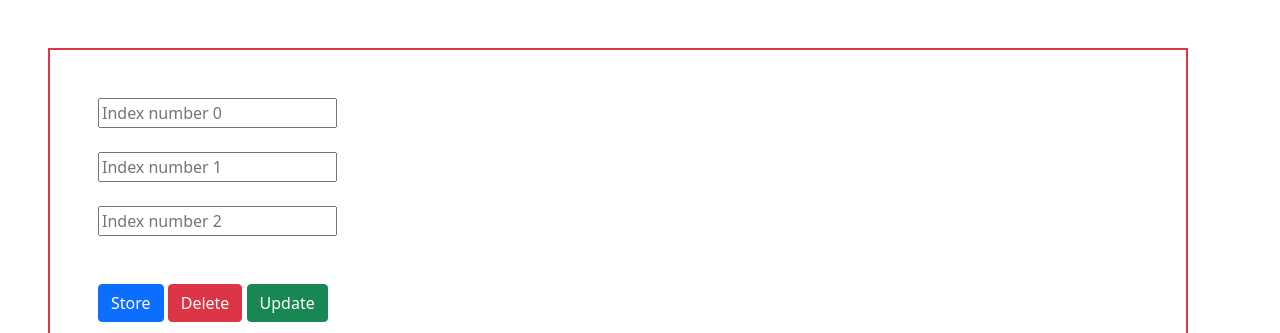
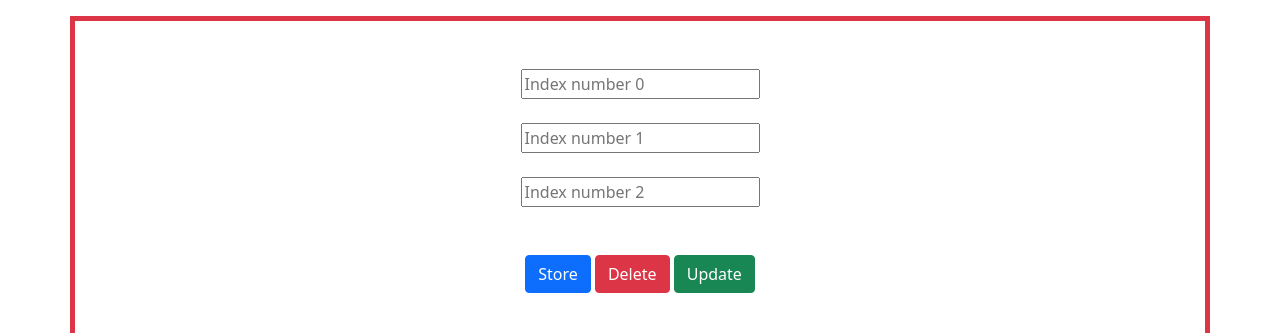
Before and after one commit to Bilal-Siddiqe/CRUD_with_Array.github.io, a plain HTML site: page index.html in a window 1280 px wide. Shown: the top 333 px of the page. Drawn offline with nearby package versions, Linux system fonts and the light colour scheme.

Commit message:
Alignment center of buttons and inputs

```diff
--- a/index.html
+++ b/index.html
@@ -1,5 +1,6 @@
 <!DOCTYPE html>
 <html lang="en">
+
 <head>
     <meta charset="UTF-8">
     <meta http-equiv="X-UA-Compatible" content="IE=edge">
@@ -13,10 +14,11 @@
     <style>
     </style>
 </head>
+
 <body>
 
-    <div class="container m-5 p-5 border border-danger border-2">
-        <input type="text" id="user1" placeholder="Index number 0">
+    <div class="container mt-3 p-5 border border-danger border-5">
+        <center> <input type="text" id="user1" placeholder="Index number 0">
             <br>
             <br>
             <input type="text" id="user2" placeholder="Index number 1">
@@ -29,6 +31,8 @@
                 <button class="btn btn-danger" id="btnD" onclick="delt()">Delete</button>
                 <button class="btn btn-success" id="btnU" onclick="updt()">Update</button>
             </div>
+        </center>
+
 
 
 
@@ -87,7 +91,7 @@
                 document.getElementById("result2").style.color = "red"
                 document.getElementById("result2").innerHTML = "Deleted"
             }
-            else{
+            else {
                 console.log("invalid Index")
             }
 
```
Lines whose indentation alone changed are shown as unchanged.
